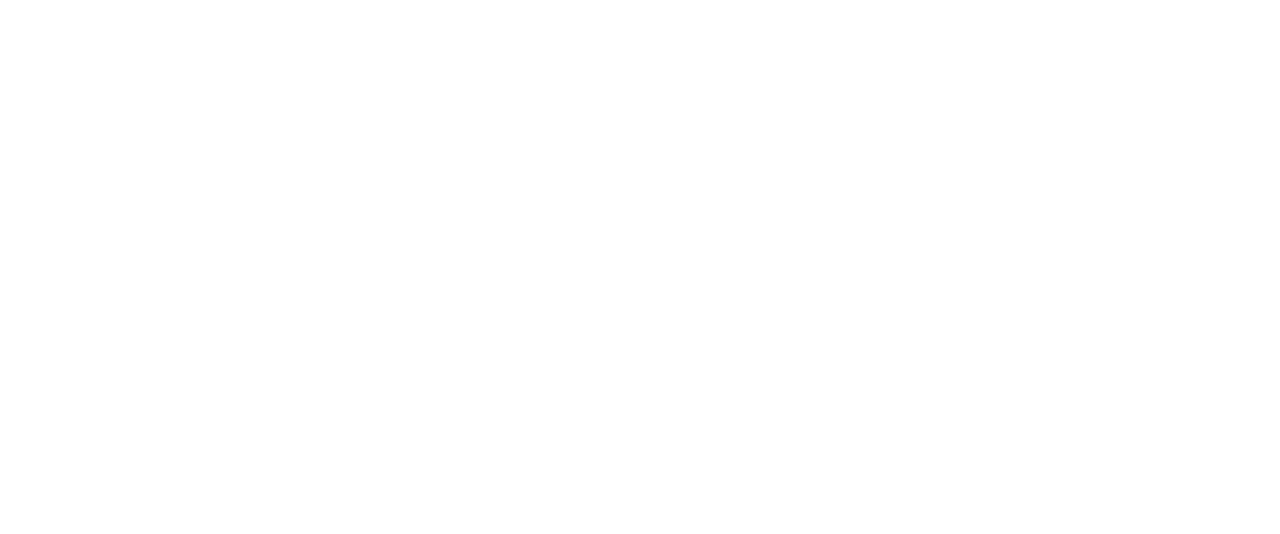
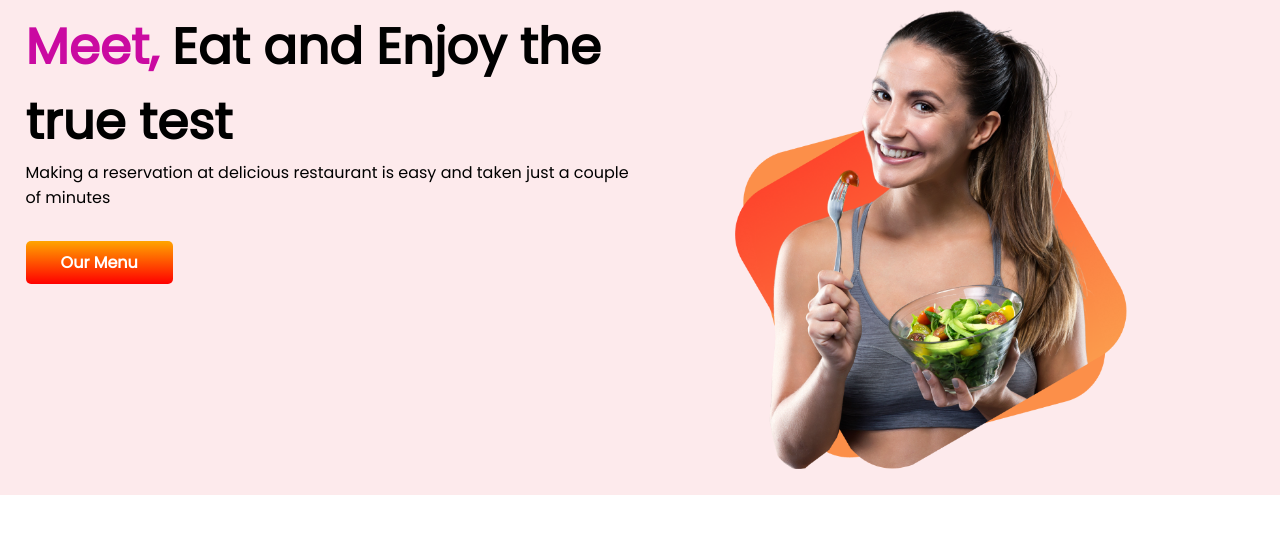
Before and after one commit to SreekantaChandraSutradhar/Food-Chain, a plain HTML site: page index.html in a window 1280 px wide. Drawn offline with Linux system fonts and the light colour scheme.

Commit message:
top part added

```diff
--- a/index.html
+++ b/index.html
@@ -5,8 +5,24 @@
     <meta http-equiv="X-UA-Compatible" content="IE=edge">
     <meta name="viewport" content="width=device-width, initial-scale=1.0">
     <title>Restaurant</title>
+    <link rel="preconnect" href="https://fonts.googleapis.com">
+    <link rel="preconnect" href="https://fonts.gstatic.com" crossorigin>
+    <link href="https://fonts.googleapis.com/css2?family=Poppins&display=swap" rel="stylesheet">
     <link rel="stylesheet" href="style.css">
 <body>
 
+<section class="top-portion">
+    <div class="half-width">
+        <h1><span>Meet,</span> Eat and Enjoy the true test</h1>
+        <p>Making a reservation at delicious restaurant is easy and taken just a couple of minutes</p>
+        <a class="link-button" href="#" target="_blank">Our Menu</a>
+    </div>
+
+    <div class="half-width">
+        <img src="images/Group 8425.png" alt="">
+    </div>
+</section>
+
+
 </body>
 </html>
--- a/style.css
+++ b/style.css
@@ -0,0 +1,43 @@
+*{
+    margin:0;
+}
+
+
+body{
+    font-family: 'Poppins', sans-serif;
+}
+span{
+    color:#ca0aa1;
+}
+h1{
+    font-size: 50px;
+    margin-top:10px;
+}
+section{
+    display: flex;
+}
+
+.half-width{
+    width:50%;
+    padding-left: 2%;;
+}
+.half-width img{
+    width:70%;
+    margin-left: 50px;
+}
+p{
+    margin-bottom: 40px;
+}
+
+.link-button{
+    text-decoration: none;
+    background-image: linear-gradient( orange, red);
+    padding:10px 35px;
+    color:white;
+    font-weight: 750;
+    border-radius: 5px;
+
+}
+.top-portion{
+    background-image: url(images/Frame\ 58.jpg);
+}
```
Also changed, not shown: images/6-Pcs-Hot-Wings.jpg (added), images/7.png (added), images/Frame 58.jpg (added), images/Group 8425.png (added), images/Person Image.png (added), images/Tandoori-Combo-Web-300x300.jpg (added), images/Tandoori-Meal-Web-Items-300x300.png (added).
